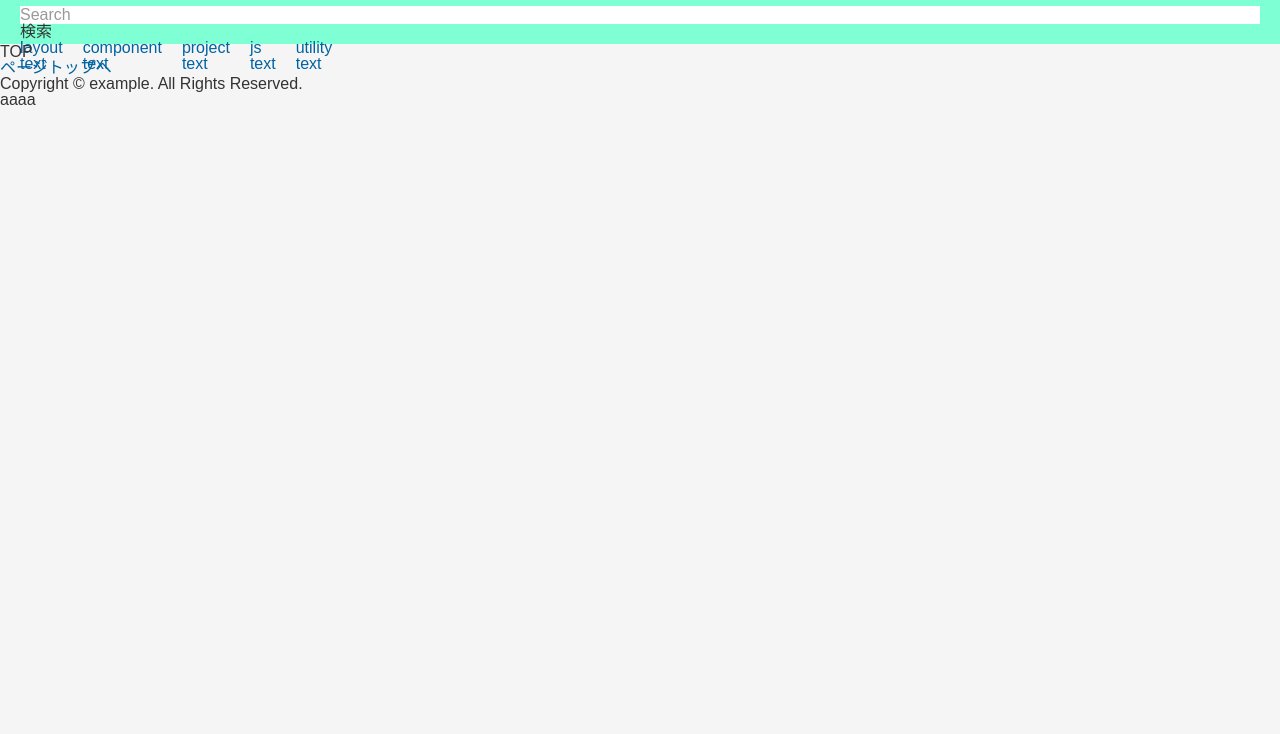
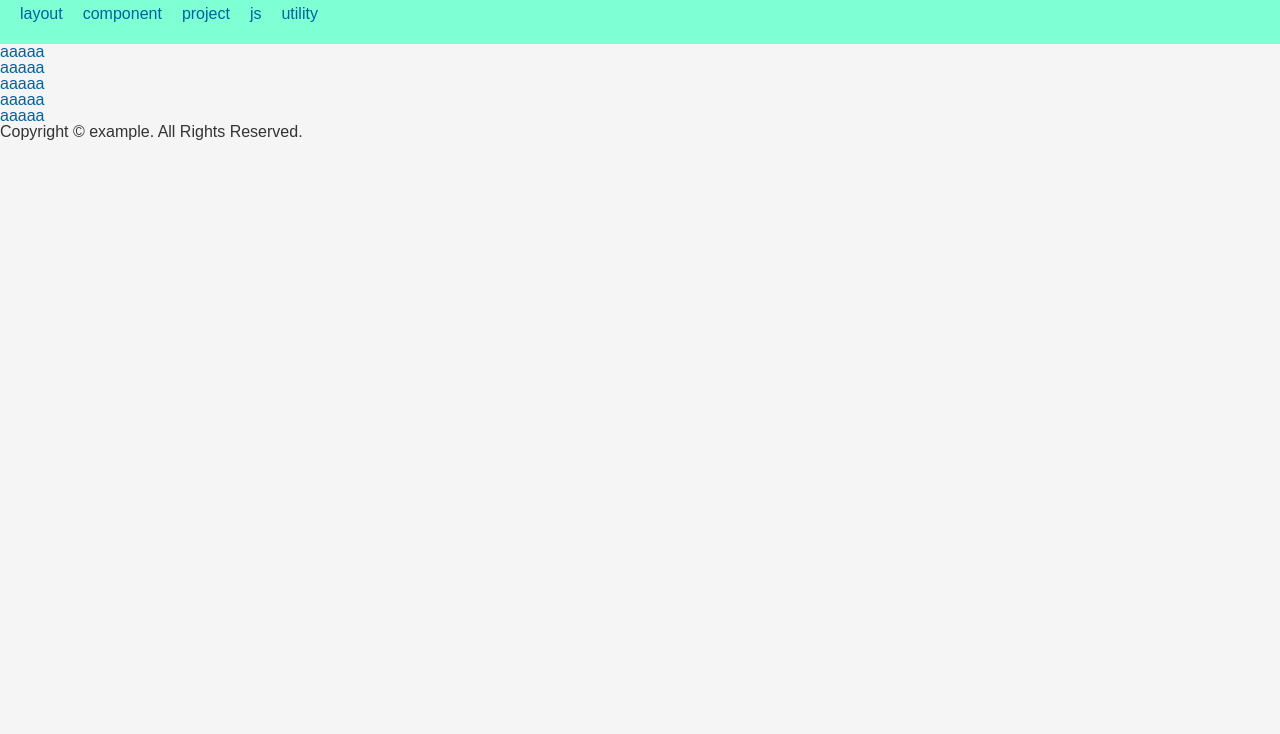
Before and after one commit to mono-ito/first, a plain HTML site: page index.html in a window 1280 px wide. Shown: the part 66-800 px from the top of the page. Drawn offline with nearby package versions, Linux system fonts and the light colour scheme; files that its build step writes are made by us from their sources; a web font is replaced by a local one.

Commit message:
no message

```diff
--- a/index.html
+++ b/index.html
@@ -5,7 +5,7 @@
 <meta http-equiv="X-UA-Compatible" content="IE=edge">
 <meta name="viewport" content="width=device-width">
 <meta name="format-detection" content="telephone=no">
-<title>tetetetetetetete</title>
+<title>Git 連携</title>
 <meta name="description" content="ここに支給されたdescriptionを入力して下さい">
 <meta name="keywords" content="ここに支給されたkeywordsを入力して下さい">
 <!-- OGP -->
@@ -21,87 +21,34 @@
 <meta name="twitter:card" content="summary">
 <meta name="twitter:site" content="@">
 <!-- /twitterCard -->
-<!-- js -->
-<script src="/assets/js/head.js"></script>
-<!-- /js -->
-<!-- canonical -->
-<link rel="canonical" href="http://example.com/index.html">
-<!-- /canonical -->
 <!-- css -->
-<link rel="stylesheet" href="/assets/css/common.css">
+<link rel="stylesheet" href="common.css">
 <!-- /css -->
-<!-- unique -->
-<link rel="stylesheet" href="/assets/css/top.css">
-<!-- /unique -->
 </head>
-<body class="theme-home category-index">
+<body>
+<div class="l-wrapper">
 
-
-
-<!-- ここからヘッダー -->
 <header class="l-header">
   <div class="l-header__in l-block">
     <h1 class="l-header__logo"><a class="l-header__logo-link" href="#"><img class="l-header__logo-image" src="http://placehold.it/118x30&text=LOGO" alt="LOGO"></a></h1>
-    <a href="#" class="l-header__menu-trigger js-toggle" data-delay="300"><span class="l-header__menu-trigger-mark"></span></a>
     <div class="l-header__utility l-header__utility--top">
       <div class="l-header__utility-in">
-        <form method="" class="l-header__search">
-          <input class="l-header__search-input" type="search" placeholder="Search">
-          <div class="l-header__search-trigger">
-            <button class="l-header__search-button" type="submit" name="">検索</button>
-          </div>
-        </form>
         <nav class="l-header__menu l-block js-sticky">
           <ul class="l-header__menu-list">
             <li class="l-header__menu-item">
-              <a class="l-header__menu-link js-accordion" data-group="menu" href="#">layout</a>
-              <div class="l-header__submenu">
-                <div class="l-header__submenu-in">
-                  <ul class="l-header__submenu-list">
-                    <li class="l-header__submenu-item"><a class="l-header__submenu-link js-scroll" href="#"><span class="c-icon--arrow">text</span></a></li>
-                  </ul>
-                </div>
-              </div>
+              <a class="l-header__menu-link" data-group="menu" href="#">layout</a>
             </li>
             <li class="l-header__menu-item">
-              <a class="l-header__menu-link js-accordion" data-group="menu" href="#">component</a>
-              <div class="l-header__submenu">
-                <div class="l-header__submenu-in">
-                  <ul class="l-header__submenu-list">
-                    <li class="l-header__submenu-item"><a class="l-header__submenu-link js-scroll" href="#"><span class="c-icon--arrow">text</span></a></li>
-                  </ul>
-                </div>
-              </div>
+              <a class="l-header__menu-link" data-group="menu" href="#">component</a>
             </li>
             <li class="l-header__menu-item">
-              <a class="l-header__menu-link js-accordion" data-group="menu" href="#">project</a>
-              <div class="l-header__submenu">
-                <div class="l-header__submenu-in">
-                  <ul class="l-header__submenu-list">
-                    <li class="l-header__submenu-item"><a class="l-header__submenu-link js-scroll" href="#"><span class="c-icon--arrow">text</span></a></li>
-                  </ul>
-                </div>
-              </div>
+              <a class="l-header__menu-link" data-group="menu" href="#">project</a>
             </li>
             <li class="l-header__menu-item">
-              <a class="l-header__menu-link js-accordion" data-group="menu" href="#">js</a>
-              <div class="l-header__submenu">
-                <div class="l-header__submenu-in">
-                  <ul class="l-header__submenu-list">
-                    <li class="l-header__submenu-item"><a class="l-header__submenu-link js-scroll" href="#"><span class="c-icon--arrow">text</span></a></li>
-                  </ul>
-                </div>
-              </div>
+              <a class="l-header__menu-link" data-group="menu" href="#">js</a>
             </li>
             <li class="l-header__menu-item">
-              <a class="l-header__menu-link js-accordion" data-group="menu" href="#">utility</a>
-              <div class="l-header__submenu">
-                <div class="l-header__submenu-in">
-                  <ul class="l-header__submenu-list">
-                    <li class="l-header__submenu-item"><a class="l-header__submenu-link js-scroll" href="#"><span class="c-icon--arrow">text</span></a></li>
-                  </ul>
-                </div>
-              </div>
+              <a class="l-header__menu-link" data-group="menu" href="#">utility</a>
             </li>
           </ul>
         </nav>
@@ -111,52 +58,31 @@
 </header>
 <!-- ここまでヘッダー -->
 
-
-
-
-<!-- ここからパンくず -->
-<nav class="p-breadcrumb l-block">
-  <ol class="p-breadcrumb__group">
-
-    <li class="p-breadcrumb__item">TOP</li>
-
-
-
-
-  </ol>
-</nav>
-<!-- ここまでパンくず -->
-
-
-
+<div class="l-container">
 
 <main class="l-main">
+
 </main>
 
+<aside class="l-aside">
+  <ul class="l-navigation">
+    <li class="l-navigation-item"><a href="#">aaaaa</a></li>
+    <li class="l-navigation-item"><a href="#">aaaaa</a></li>
+    <li class="l-navigation-item"><a href="#">aaaaa</a></li>
+    <li class="l-navigation-item"><a href="#">aaaaa</a></li>
+    <li class="l-navigation-item"><a href="#">aaaaa</a></li>
+  </ul>
+</aside>
 
-
-<!-- ここからページトップへー -->
-<p class="p-pagetop js-pagetop"><a class="p-pagetop__trigger c-icon--arrow-circle-top js-scroll" href="#"><span class="u-hidden">ページトップへ</span></a></p>
-<!-- ここからページトップへ -->
+</div>
 
 <!-- ここからフッター -->
-<footer class="l-footer l-block">
+<footer class="l-footer">
   <p class="l-footer__copyright"><small>Copyright &copy; example. All Rights Reserved.</small></p>
 </footer>
 <!-- ここまでフッター -->
 
+</div>
 
-
-<!-- ここからjavascript -->
-<script src="/assets/js/jquery-3.3.1.min.js"></script>
-<script src="/assets/js/lib.js"></script>
-<script src="/assets/js/common.js"></script>
-<!-- unique -->
-<script src="/assets/js/top.js"></script>
-<!-- /unique -->
-<!-- ここまでjavascript -->
 </body>
 </html>
-
-
-aaaa
```
